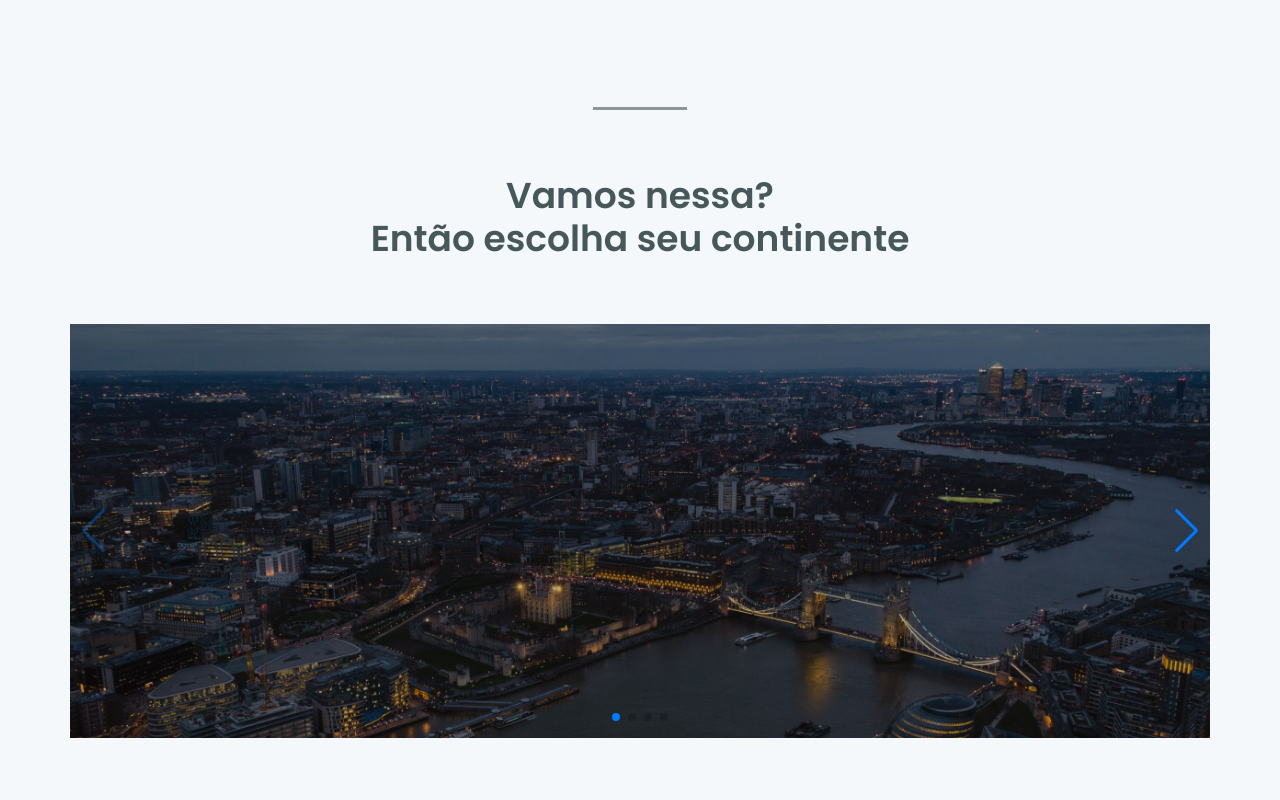
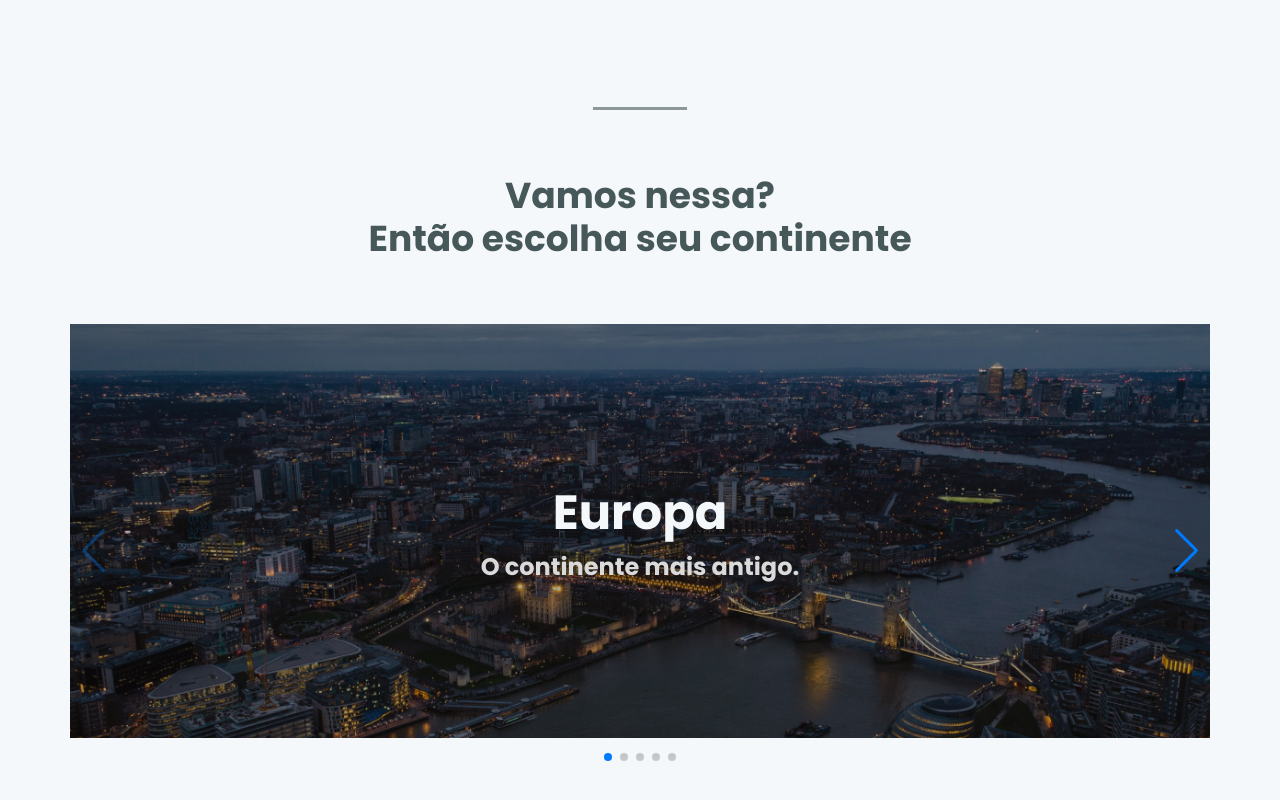
Before and after one commit to EnosDomingues/worldtrip, a Next.js app: page / in a window 1280 px wide. Shown: the part 664-1464 px from the top of the page. Before the commit the page ends 1442 px from the top, so only its background shows below. Built offline with nearby package versions, Linux system fonts and the light colour scheme.

Commit message:
first commit

```diff
--- /dev/null
+++ b/src/components/Carousel/index.tsx
@@ -0,0 +1,64 @@
+import { Box, Flex, Image, Text } from '@chakra-ui/react'
+import { Swiper, SwiperSlide }  from 'swiper/react'
+import SwiperCore, { Navigation, Pagination, Scrollbar, A11y } from 'swiper';
+
+SwiperCore.use([Navigation, Pagination, Scrollbar, A11y]);
+
+export function Carousel() {
+  const slides = [
+    {
+      id: 1,
+      src: '/swiper-europe.png',
+      header: 'Europa',
+      text: 'O continente mais antigo.'
+    },
+    {
+      id: 1,
+      src: '/swiper-europe.png',
+      header: 'Europa',
+      text: 'O continente mais antigo.'
+    },
+    {
+      id: 1,
+      src: '/swiper-europe.png',
+      header: 'Europa',
+      text: 'O continente mais antigo.'
+    },
+    {
+      id: 1,
+      src: '/swiper-europe.png',
+      header: 'Europa',
+      text: 'O continente mais antigo.'
+    },
+    {
+      id: 1,
+      src: '/swiper-europe.png',
+      header: 'Europa',
+      text: 'O continente mais antigo.'
+    },
+  ]
+
+  return (
+    <Swiper
+    spaceBetween={0}
+    slidesPerView={1}
+    navigation
+    pagination={{ clickable: true }}
+    onSwiper={(swiper) => console.log(swiper)}
+    onSlideChange={() => console.log('slide change')}
+    width={1140}
+    >
+      {slides.map(slide => (
+        <SwiperSlide key={slide.id}>
+          <Flex w="100%" maxW="1140px" mb="10" position="relative" align="center" justify="center">
+            <Image src={slide.src} alt={slide.header}/>
+            <Box position="absolute" zIndex="1">
+              <Text as="h1" color="light.50" fontWeight="700" fontSize="3rem" textAlign="center" lineHeight="72px">{slide.header}</Text>
+              <Text as="span" color="light.100" fontWeight="700" fontSize="1.5rem" lineHeight="36px">{slide.text}</Text>
+            </Box>
+          </Flex>
+        </SwiperSlide>
+      ))}
+    </Swiper>
+  )
+}
--- a/src/pages/_document.tsx
+++ b/src/pages/_document.tsx
@@ -6,7 +6,7 @@ export default class MyDocument extends Document{
       <Html>
         <Head>
           <link rel="preconnect" href="https://fonts.gstatic.com" />
-          <link href="https://fonts.googleapis.com/css2?family=Poppins:wght@400;500;600&display=swap" rel="stylesheet" />
+          <link href="https://fonts.googleapis.com/css2?family=Poppins:wght@400;500;600;700&display=swap" rel="stylesheet" />
         </Head>
         <body>
           <Main />
--- a/src/pages/index.tsx
+++ b/src/pages/index.tsx
@@ -1,16 +1,14 @@
-import { Divider, Flex, Image } from '@chakra-ui/react'
+import { Divider, Flex, Image, Text } from '@chakra-ui/react'
 import { Banner } from '../components/Banner'
 import { Header } from '../components/Header'
 import { MainContent } from '../components/MainContent'
 import { TravelTypes } from '../components/TravelTypes'
-import { Swiper, SwiperSlide }  from 'swiper/react'
-import SwiperCore, { Navigation, Pagination, Scrollbar, A11y } from 'swiper';
-
-SwiperCore.use([Navigation, Pagination, Scrollbar, A11y]);
+import { Carousel } from '../components/Carousel'
 
 export default function Home() {
+
   return (
-    <Flex w="100vw" minH="100vh" direction="column" align="center">
+    <Flex w="100%" minH="100vh" direction="column" align="center">
       <Header />
       <Banner />
       <TravelTypes />
@@ -18,29 +16,8 @@ export default function Home() {
       <Divider variant="solid" borderColor="dark.500" border="2px" w="90px"/>
 
       <MainContent />
-
-      <Flex w="100%" maxW="1140px" mb="10">
-        <Swiper
-        spaceBetween={0}
-        slidesPerView={1}
-        navigation
-        pagination={{ clickable: true }}
-        onSwiper={(swiper) => console.log(swiper)}
-        onSlideChange={() => console.log('slide change')}
-        >
-          <SwiperSlide>
-            <Image src="/swiper-europe.png" alt="europe"/>
-          </SwiperSlide>
-          <SwiperSlide>
-            <Image src="/swiper-europe.png" alt="europe"/>
-          </SwiperSlide>
-          <SwiperSlide>
-            <Image src="/swiper-europe.png" alt="europe"/>
-          </SwiperSlide>
-          <SwiperSlide>
-            <Image src="/swiper-europe.png" alt="europe"/>
-          </SwiperSlide>
-        </Swiper>
+      <Flex w="100%" maxW="1140px" mb="10" position="relative" align="center" justify="center">
+        <Carousel />
       </Flex>
 
     </Flex>
```
